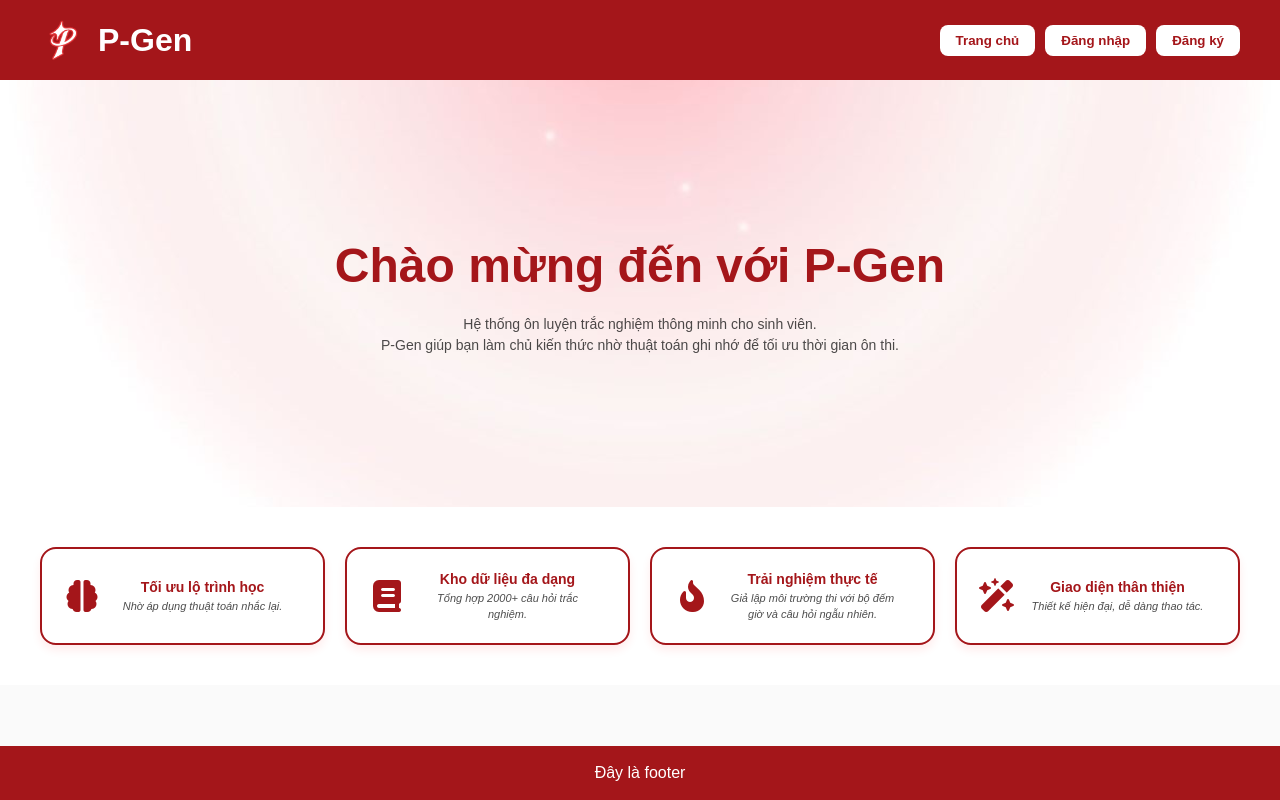
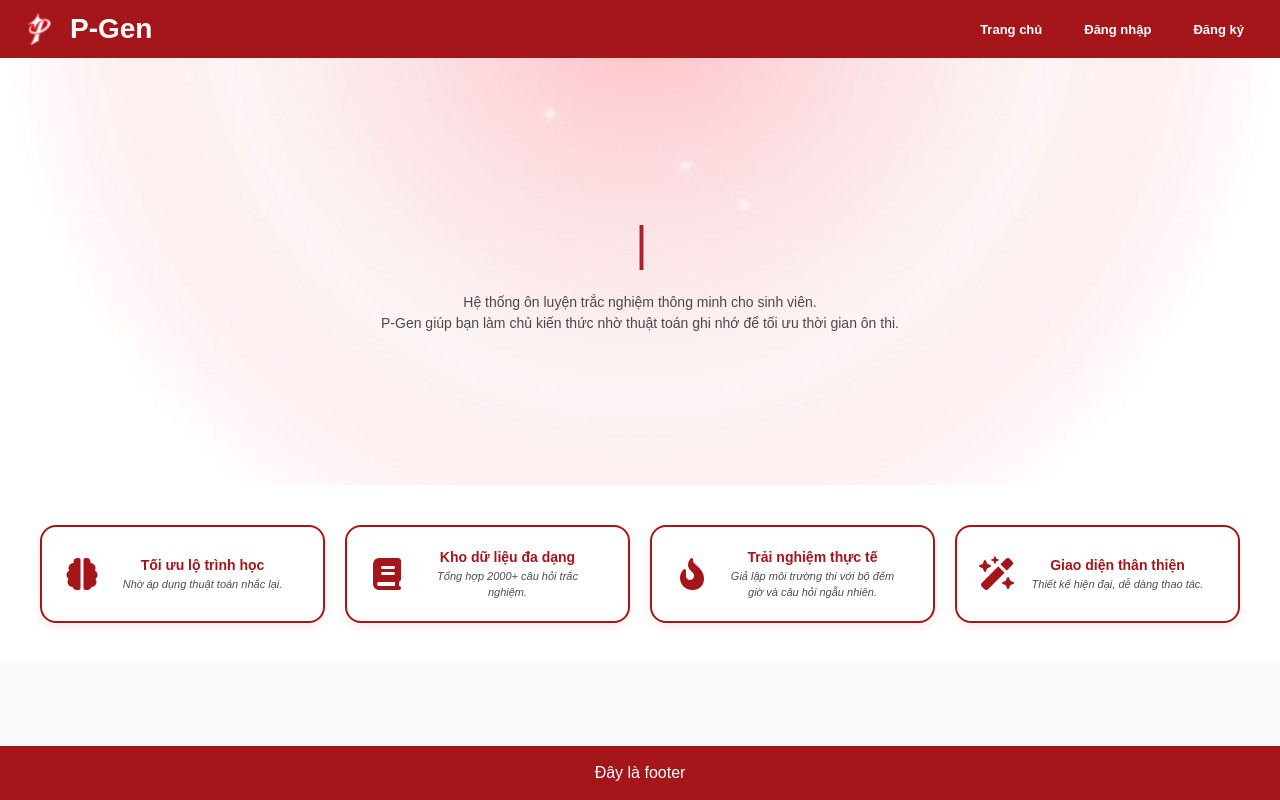
Before and after one commit to NQQ-Anh/P-Gen, a React (Vite) app in the folder frontend/: page / in a window 1280 px wide. Built offline with nearby package versions, Linux system fonts and the light colour scheme.

Commit message:
update frontend navbar,slider

```diff
--- a/frontend/src/App.css
+++ b/frontend/src/App.css
@@ -9,6 +9,7 @@
 /* Regular */
 .brand-name{
   white-space: nowrap;
+  display: inline-block;
 }
 .red-btn {
   width: 100%;
@@ -47,40 +48,50 @@ body {
 /* NAVBAR */
 
 .navbar {
+  width: 100%;
   background: #A4161A;
   color: white;
-  padding: 16px 40px;
+  padding: 8px 20px;
   display: flex;
+  position: fixed;
   justify-content: space-between;
   align-items: center;
+  z-index: 1001;
 }
 
-.logo{
+.logo {
   display: flex;
   align-items: center;
 }
 
 .logo-pic {
-  height: 48px;
+  height: 40px;
   width: auto;
   margin-right: 10px;
 }
 
-.menu > button {
+.logo-cont {
+  font-size: 28px;
+}
+
+.menu button {
   margin-left: 10px;
   padding: 8px 16px;
   border: none;
-  background: white;
-  color: #A4161A;
+  background: none;
+  color: white;
   border-radius: 8px;
   cursor: pointer;
+  font-size: 13px;
+  text-align: center;
   font-weight: 600;
   transition: 0.1s ease;
 }
 
-.menu > button:hover {
+.menu button:hover {
   transform: scale(1.02) translateY(-2px);
   box-shadow: 0 5px 10px rgba(0,0,0,0.2);
+  color: #A4161A;
   background: #fff3f3;
 }
 
@@ -89,9 +100,102 @@ body {
   color: white;
 }
 
+.menu-toggle {
+  display: none;
+  font-size: 24px;
+  background:none;
+  color: #ffffff;
+  cursor: pointer;
+  padding: 0;
+}
+
+@media (max-width: 768px) {
+  .menu-toggle {
+    display: block;
+  }
+
+  .menu-toggle .fa-xmark{
+    background-color: white;
+    color: #A4161A;
+    padding: 2px 4px;
+    border-radius: 8px;
+  }
+
+  .menu {
+    display: flex;
+    flex-direction: column;
+    position: absolute;
+    top: 90%;
+    right: 2%;
+    width: 160px;
+    background-color: white;
+    box-shadow: 0 5px 10px rgba(0,0,0,0.1);
+    border-radius: 12px;
+    padding: 10px 0;
+    z-index: 1001;
+
+    opacity: 0;
+    transform: translateY(-10px);
+    pointer-events: none;
+    transition: all 0.2s ease;
+  }
+
+  .menu.open {
+    display: flex;
+    align-items: center;
+    opacity: 1;
+    transform: translateY(0px);
+    pointer-events: auto;
+  }
+
+  .menu.open button {
+    margin-left: 0;
+    width: 85%;
+    padding: 15px 0;
+    border-radius: 8px;
+    border: none;
+    border-bottom: 1px solid #f0f0f0;
+    background: white;
+    color: #A4161A;
+    cursor: pointer;
+    font-size: 13px;
+    text-align: center;
+    font-weight: 600;
+    transition: 0.1s ease;
+  }
+
+  .menu.open button:hover {
+    transform: scale(1.02) translateY(-2px);
+    box-shadow: 0 5px 10px rgba(0,0,0,0.2);
+    background: #fff3f3;
+  }
+}
+
+.menu-overlay {
+  position: fixed;
+  top: 0;
+  left: 0;
+  width: 100vw;
+  height: 100vh;
+  background-color: rgba(0, 0, 0, 0.4);
+  backdrop-filter: blur(4px);
+  -webkit-backdrop-filter: blur(4px);
+
+  z-index: 1000;
+  opacity: 0;
+  visibility: hidden;
+  transition: all 0.2s ease-in-out;
+}
+
+.menu-overlay.active {
+  opacity: 1;
+  visibility: visible;
+}
+
 /* CONTENT */
 
 .content {
+  margin-top: 58px;
   flex: 1;
   padding: 0 40px;
 }
@@ -104,10 +208,12 @@ body {
 }
 
 .home .slider{
+  width: 100vw;
+  overflow: hidden;
   aspect-ratio: 3/1;
   padding: 40px;
   margin: 0 -40px;
-  background: url('../public/img/slide1.jpg') no-repeat center / cover;
+  background: url('/img/slide1.jpg') no-repeat center / cover;
   display: flex;
   flex-direction: column;
   justify-content: center;
@@ -115,15 +221,56 @@ body {
   text-align: center;
 }
 
+.cursor-slide {
+  font-weight: 200;
+  color: #A4161A;
+  margin-left: 3px;
+  animation: blink 0.8s infinite;
+}
+
+@keyframes blink {
+  0%, 100% { opacity: 1; }
+  50% { opacity: 0; }
+}
+
+/* Đảm bảo h2 có chiều cao cố định để nội dung trang không bị nhảy lên xuống khi chữ biến mất */
 .home .slider h2 {
+  min-height: 1.5em;
+  display: flex;
+  align-items: center;
+  justify-content: center;
+  margin-bottom: 12px;
   color: #A4161A;
-  margin-bottom: 12px;
   font-size: 48px;
+  flex-wrap: wrap;
 }
+
 
 .home .slider p{
   color: rgba(0,0,0,0.7);
   font-size: 14px;
+}
+
+@media (max-width: 768px) {
+  .home .slider{
+    aspect-ratio: auto;
+    min-height: 280px;
+  }
+  .home .slider h2 {
+    font-size: 26px;
+    line-height: 1.2;
+    margin-bottom: 10px;
+
+    min-height: 65px;
+    display: flex;
+    align-items: center;
+    justify-content: center;
+    text-align: center;
+  }
+
+  .home .slider p {
+    font-size: 13px;
+  }
 }
 
 /* CARDS */
@@ -132,7 +279,7 @@ body {
   margin: 0 -40px;
   padding: 40px;
   display: grid;
-  grid-template-columns: repeat(2, 1fr);
+  grid-template-columns: repeat(1, 1fr);
   gap: 20px;
   background-color: white;
 }
--- a/frontend/src/App.jsx
+++ b/frontend/src/App.jsx
@@ -1,4 +1,4 @@
-import { useState, useEffect } from "react";
+import { useState, useEffect, useRef } from "react";
 import { AuthProvider, useAuth } from "./contexts/AuthContext";
 import Login from "./components/Login";
 import Register from "./components/Register";
@@ -9,8 +9,19 @@ import "./App.css";
 function AppContent() {
   const { user, logout, loading } = useAuth();
   const [view, setView] = useState("home");
+  const [isMenuOpen, setIsMenuOpen] = useState(false);
+  const navRef = useRef(null);
+  const [typedText, setTypedText] = useState("");
+  const [isDeleting, setIsDeleting] = useState(false);
+  const [typingSpeed, setTypingSpeed] = useState(150);
+  const fullText = "Chào mừng đến với P-Gen";
 
-  // Set view based on user role after login
+  const handleSetView = (newView) => {
+    setView(newView);
+    setIsMenuOpen(false); // Đóng menu sau khi chọn
+  };
+
+  // Hiển thị dựa trên Role của người dùng
   useEffect(() => {
     if (user) {
       if (user.role === 'Admin') {
@@ -23,35 +34,104 @@ function AppContent() {
     }
   }, [user]);
 
+  // Hiệu ứng của welcome
+  useEffect(() => {
+    const handleTyping = () => {
+      // Nếu đang xóa: cắt bớt 1 ký tự. Nếu đang gõ: thêm 1 ký tự
+      const nextText = isDeleting
+        ? fullText.substring(0, typedText.length - 1)
+        : fullText.substring(0, typedText.length + 1);
+
+      setTypedText(nextText);
+
+      if (!isDeleting && nextText === fullText) {
+        // Đã gõ xong -> Nghỉ
+        setTypingSpeed(3000);
+        setIsDeleting(true);
+      } else if (isDeleting && nextText === "") {
+        // Đã xóa xong -> Nghỉ
+        setIsDeleting(false);
+        setTypingSpeed(600);
+      } else {
+        // Tốc độ khi đang xóa và khi đang gõ
+        setTypingSpeed(isDeleting ? 30 : 75);
+      }
+    };
+
+    const timer = setTimeout(handleTyping, typingSpeed);
+    return () => clearTimeout(timer);
+  }, [typedText, isDeleting, typingSpeed]);
+
+  // Đóng menu
+  useEffect(() => {
+    // Đóng khi thay đổi kích thước hoặc cuộn trang
+    const handleOutsideEvents = (event) => {
+    if (event.type === 'resize'|| event.type === 'wheel' || event.type === 'touchmove') {
+      console.log("resize");
+      setIsMenuOpen(false);
+    }
+
+    // Đóng khi click ra ngoài vùng Navbar
+    if (event.type === 'mousedown'|| event.type === 'touchstart') {
+      if (navRef.current && !navRef.current.contains(event.target)) {
+        setIsMenuOpen(false);
+      }
+    }
+  };
+
+    window.addEventListener("resize", handleOutsideEvents);
+    window.addEventListener("wheel", handleOutsideEvents);
+    window.addEventListener("touchmove", handleOutsideEvents);
+    document.addEventListener("mousedown", handleOutsideEvents);
+    document.addEventListener("touchstart", handleOutsideEvents);
+
+    return () => {
+      window.removeEventListener("resize", handleOutsideEvents);
+      window.removeEventListener("wheel", handleOutsideEvents);
+      window.removeEventListener("touchmove", handleOutsideEvents);
+      document.removeEventListener("mousedown", handleOutsideEvents);
+      document.removeEventListener("touchstart", handleOutsideEvents);
+    };
+  }, []);
+
   if (loading) {
     return <div className="loading">Loading...</div>;
   }
 
   return (
     <div className="container">
-      <header className="navbar">
-        <div className="logo">
+      <div
+        className={`menu-overlay ${isMenuOpen ? "active" : ""}`}
+        onClick={() => setIsMenuOpen(false)}
+      ></div>
+
+      <header className="navbar" ref={navRef}>
+        <div className="logo" onClick={() => handleSetView("home")} style={{cursor: 'pointer'}}>
           <img className="logo-pic" src="/img/pgen-noback.png" alt="P-Gen" />
           <h1 className="logo-cont"><span className="brand-name">P-Gen</span></h1>
         </div>
 
-        <div className="menu">
-          <button onClick={() => setView("home")}>Trang chủ</button>
+        <button className="menu-toggle" onClick={() => setIsMenuOpen(!isMenuOpen)}>
+          <i className={isMenuOpen ? "fa-solid fa-xmark" : "fa-solid fa-bars"}></i>
+        </button>
+
+        <div className={`menu ${isMenuOpen ? "open" : ""}`}>
+          <button onClick={() => handleSetView("home")}>Trang chủ</button>
 
           {!user && (
             <>
-              <button onClick={() => setView("login")}>Đăng nhập</button>
-              <button onClick={() => setView("register")}>Đăng ký</button>
+              <button onClick={() => handleSetView("login")}>Đăng nhập</button>
+              <button onClick={() => handleSetView("register")}>Đăng ký</button>
             </>
           )}
 
           {user && (
             <>
-              <button onClick={() => setView("profile")}>Thông tin</button>
+              <button onClick={() => handleSetView("profile")}>Thông tin</button>
               {user.role === 'Admin' && (
-                <button onClick={() => setView("admin")}>Quản lý User</button>
+                <button onClick={() => handleSetView("admin")}>Quản lý</button>
               )}
-              <button className="logout" onClick={logout}>
+              <button className="logout" onClick={() => { logout(); setIsMenuOpen(false); }}>
                 Đăng xuất
               </button>
             </>
@@ -60,10 +140,18 @@ function AppContent() {
       </header>
 
       <main className="content">
+        {/* Giữ nguyên phần nội dung các trang ở đây */}
         {view === "home" && (
           <div className="home">
             <div className="slider">
-              <h2>Chào mừng đến với <span className="brand-name">P-Gen</span></h2>
+              <h2>
+                {typedText.slice(0, 17)}
+                {typedText.length > 17 && <>&nbsp;</>}
+                {typedText.length > 18 && (
+                  <span className="brand-name">{typedText.slice(18)}</span>
+                )}
+                <span className="cursor-slide">|</span>
+              </h2>
               <p>
                 Hệ thống ôn luyện trắc nghiệm thông minh cho sinh viên. <br/>
                 P-Gen giúp bạn làm chủ kiến thức nhờ thuật toán ghi nhớ để tối ưu thời gian ôn thi.
@@ -106,7 +194,6 @@ function AppContent() {
             </div>
           </div>
         )}
-
         {view === "login" && !user && <Login />}
         {view === "register" && !user && <Register />}
         {view === "profile" && user && <Profile />}
--- a/frontend/src/index.css
+++ b/frontend/src/index.css
@@ -8,7 +8,6 @@
 
 html, body, #root {
   width: 100%;
-  height: 100%;
 }
 
 body {
```
